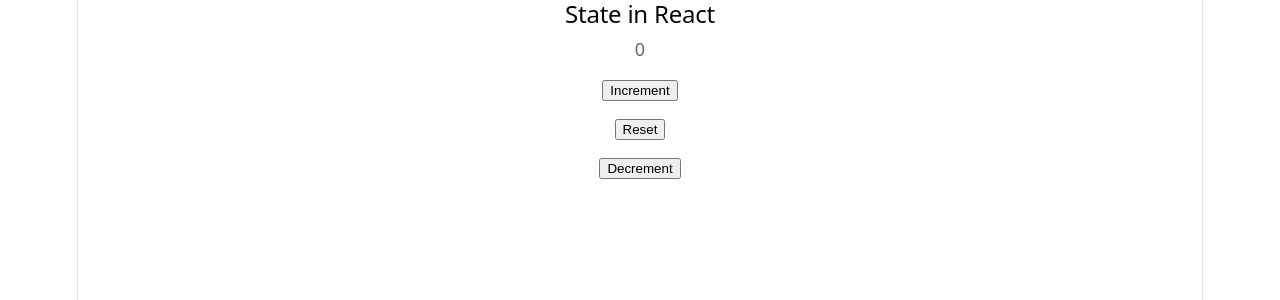
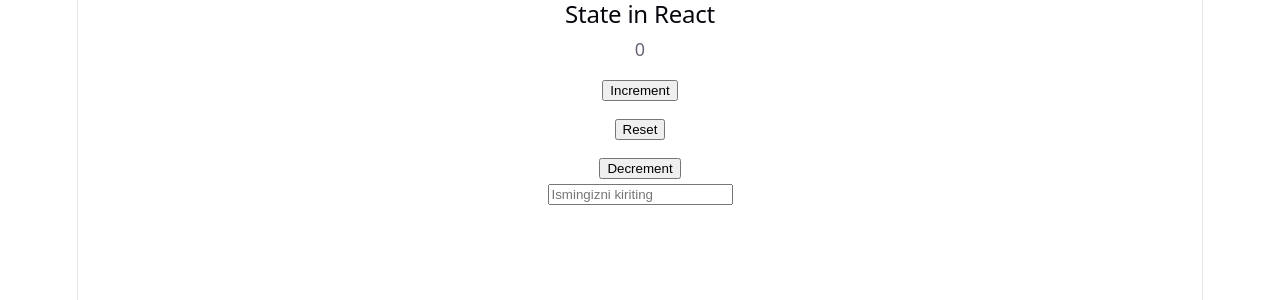
Before and after one commit to asadbekjs/react-state, a React (Vite) app: page / in a window 1280 px wide. Shown: the top 300 px of the page. Built offline with nearby package versions, Linux system fonts and the light colour scheme.

Commit message:
Add NameInput component for user name input functionality

```diff
--- a/src/App.jsx
+++ b/src/App.jsx
@@ -1,6 +1,7 @@
 // import Counter1 from "./components/counter1";
 
 import Counter2 from "./components/counter2";
+import NameInput from "./components/name-input";
 
 const App = () => {
   return (
@@ -8,6 +9,7 @@ const App = () => {
       <h2>State in React</h2>
       {/* <Counter1 /> */}
       <Counter2 />
+      <NameInput />
     </div>
   );
 };
--- /dev/null
+++ b/src/components/name-input.jsx
@@ -0,0 +1,24 @@
+import { useState } from "react";
+
+const NameInput = () => {
+  const [name, setName] = useState("");
+  const handleName = (event) => {
+    // console.log(event); object {}
+    setName(event.target.value);
+  };
+
+  return (
+    <div>
+      <input
+        type="text"
+        placeholder="Ismingizni kiriting"
+        value={name}
+        onChange={handleName}
+      />
+      {/* Real vaqtda ko'rinadi */}
+      {name && <p>Salom, {name}! 👋</p>}
+    </div>
+  );
+};
+
+export default NameInput;
```
